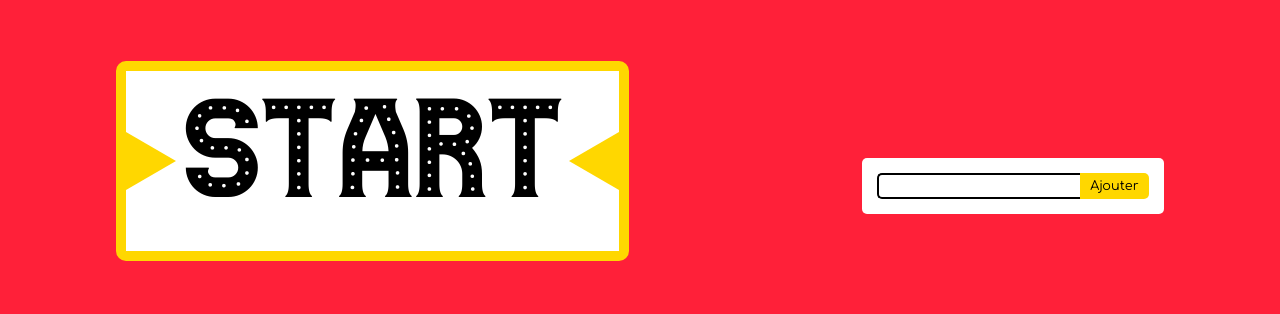
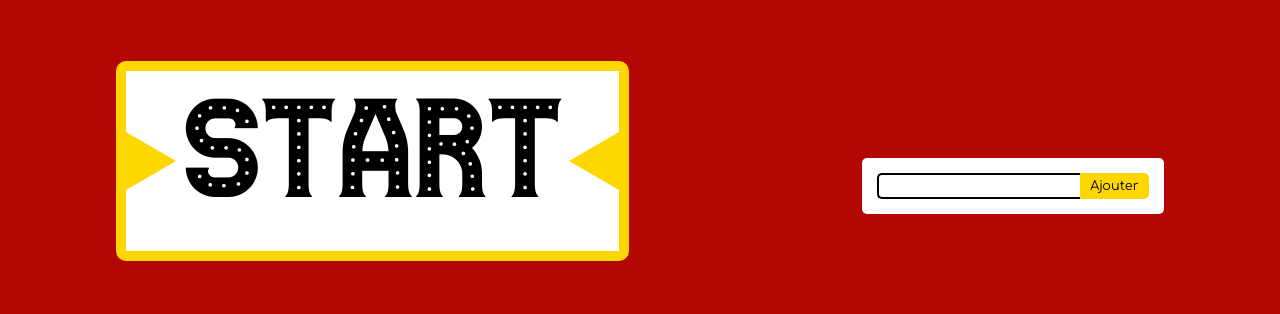
Before and after one commit to hugo-levet/random-generator, a plain HTML site: page index.html in a window 1280 px wide. Shown: the part 214-528 px from the top of the page. Drawn offline with Linux system fonts and the light colour scheme.

Commit message:
background

```diff
--- a/style/style.css
+++ b/style/style.css
@@ -21,7 +21,7 @@ html, body {
 body {
     display: flex;
     align-items: center;
-    background-color: #ff2039;
+    background-color: #b30703;
     flex-direction: row;
     justify-content: space-around;
     font-family: "Comfortaa";
```
